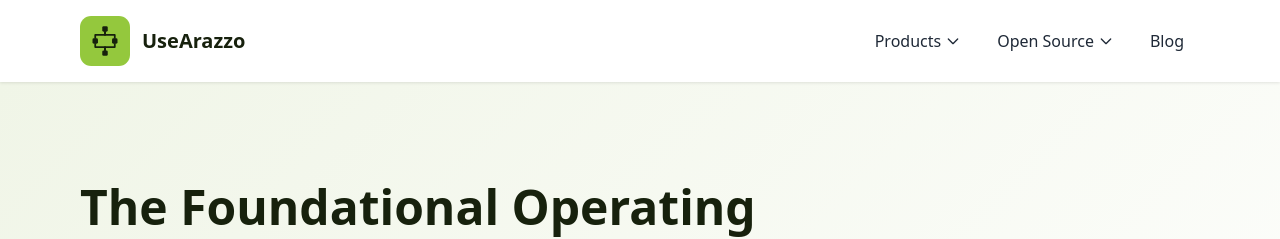
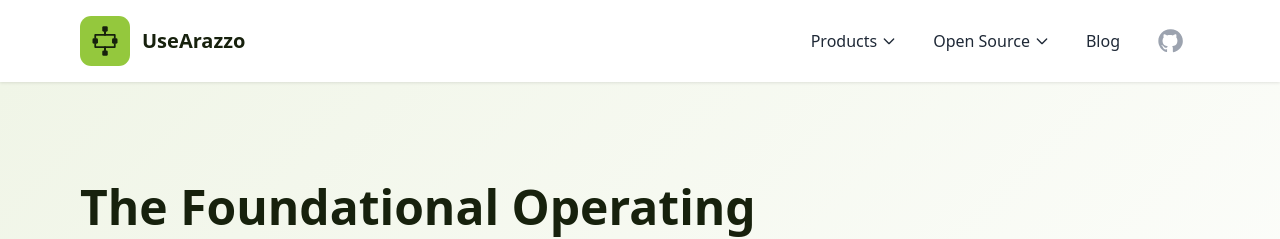
Before and after one commit to usearazzo/website, a Jekyll site: the page built from pages/homepage.html, in a window 1280 px wide. Shown: the top 239 px of the page. Built offline with Jekyll 4.4.1, drawn with Linux system fonts in a browser that asks for light colours; nearby versions of some CDN libraries.

Commit message:
feat: use github icon in header

```diff
--- a/_includes/nav.html
+++ b/_includes/nav.html
@@ -36,6 +36,11 @@
           </div>
         </div>
         <a href="{{ '/blog/' | relative_url }}" class="nav-link">Blog</a>
+        <a href="https://github.com/usearazzo/arazzo-toolkit" target="_blank" rel="noopener noreferrer" class="nav-link flex items-center ml-3 text-gray-400 hover:text-gray-600 transition-colors" aria-label="UseArazzo on GitHub" title="arazzo-toolkit on GitHub">
+          <svg class="w-7 h-7" fill="currentColor" viewBox="0 0 24 24" aria-hidden="true">
+            <path fill-rule="evenodd" d="M12 2C6.477 2 2 6.484 2 12.017c0 4.425 2.865 8.18 6.83 9.504.471.085.678-.231.678-.519 0-.256-.009-.96-.014-1.881-2.782.603-3.371-1.341-3.371-1.341-.454-1.151-1.11-1.459-1.11-1.459-.908-.621.069-.608.069-.608 1.006.07 1.532 1.03 1.532 1.03.89 1.529 2.341 1.089 2.91.831.091-.645.35-.916.635-1.127-2.22-.253-4.555-1.114-4.555-4.945 0-1.091.39-1.984 1.029-2.682-.103-.253-.446-1.272.098-2.65 0 0 .84-.27 2.75 1.025.799-.224 1.649-.336 2.5-.341.85.005 1.7.117 2.5.341 1.909-1.295 2.747-1.025 2.747-1.025.546 1.378.202 2.397.098 2.65.64.698 1.029 1.591 1.029 2.682 0 3.84-2.339 4.686-4.566 4.935.359.308.675.918.675 1.85 0 1.341-.012 2.427-.012 2.75 0 .289.206.608.683.503C20.146 20.198 23 16.443 23 12.017 23 6.484 18.522 2 13 2h-1z" clip-rule="evenodd"/>
+          </svg>
+        </a>
       </div>
 
       <!-- Mobile Hamburger -->
```
